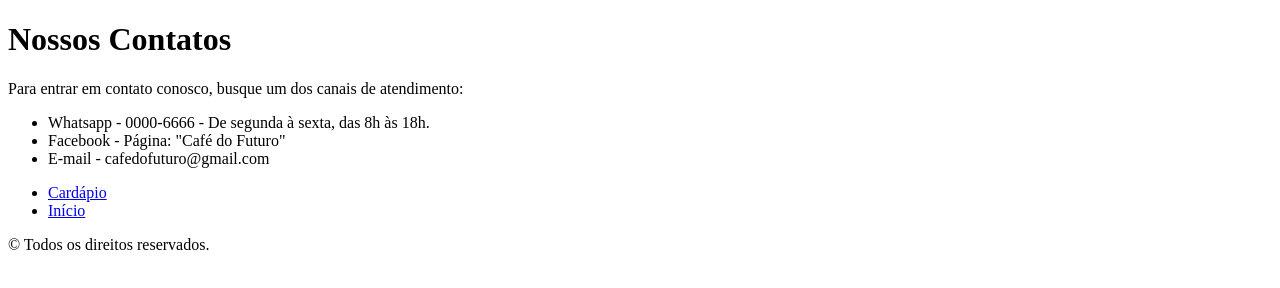
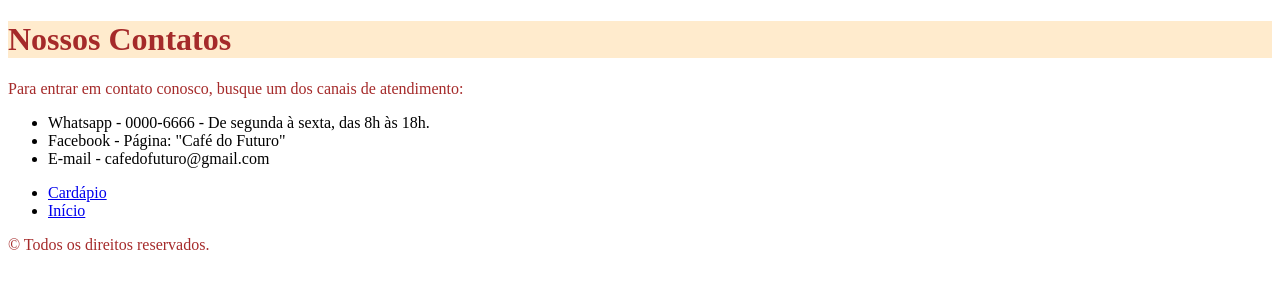
Before and after one commit to julianasrmarques/cp1, a plain HTML site: page assets/contato.html in a window 1280 px wide. Drawn offline with Linux system fonts and the light colour scheme.

Commit message:
Acréscimo de estilização na página contato. Foram adicionadas cor à algumas partes do texto da página e também cor de fundo.

```diff
--- a/assets/contato.html
+++ b/assets/contato.html
@@ -22,6 +22,18 @@
             </ul>
         </nav>
     </header>
+    <style>
+        h1{color:brown
+
+        }
+        h1 {
+            background-color: blanchedalmond;
+        }
+        p {color:brown
+
+        }
+    </style>
+
     <footer>
         <p>&copy; Todos os direitos reservados.</p>
     </footer>
```
